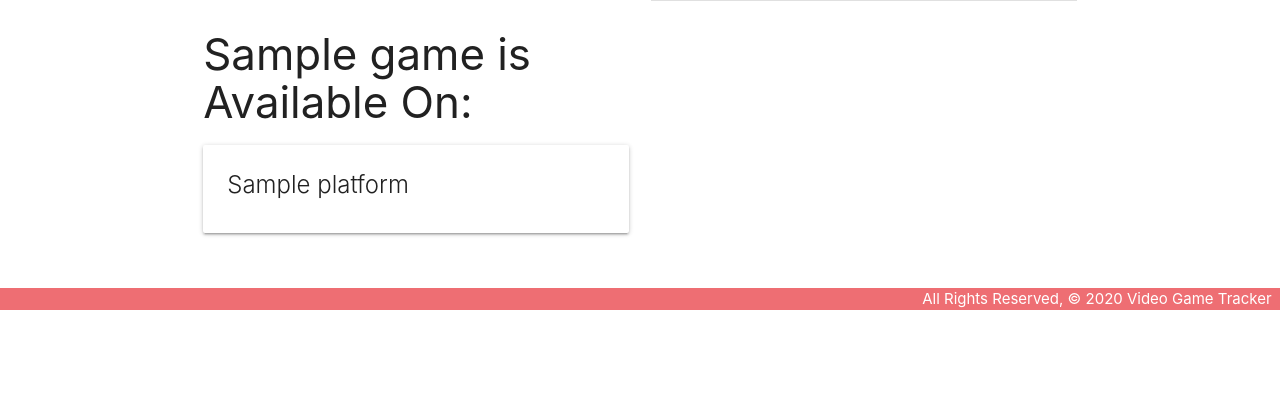
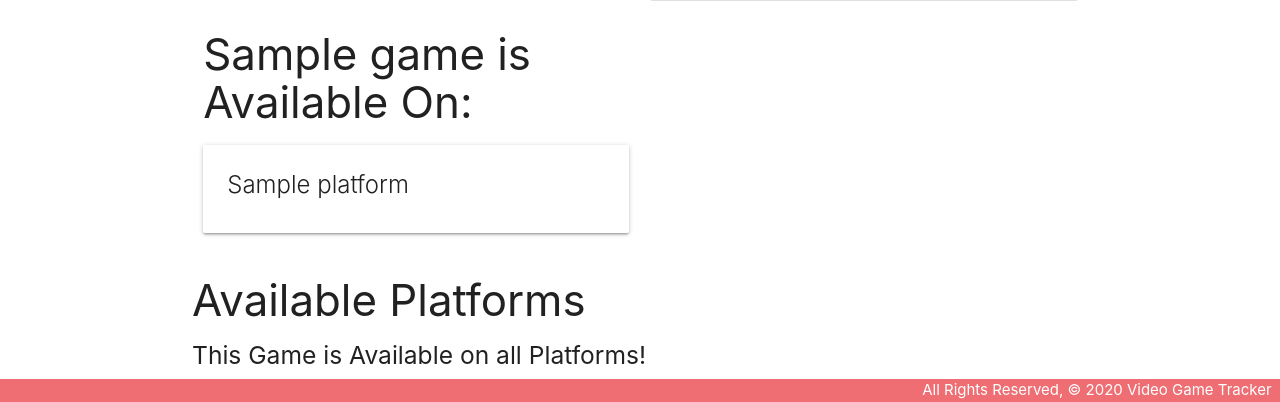
Before and after one commit to aaronl647/game-collector, a Django app: page /games/1/ in a window 1280 px wide. Shown: the part 677-1079 px from the top of the page. Before the commit the page ends 987 px from the top, so only its background shows below. Run offline with Django 3.2, Linux system fonts and the light colour scheme; tables that the repository leaves empty hold one stand-in row (values such as "Sample post").

Commit message:
have many to many relationship working

```diff
--- a/gamecollector/main_app/templates/games/detail.html
+++ b/gamecollector/main_app/templates/games/detail.html
@@ -37,7 +37,7 @@
         {% for playtime in game.playtime_set.all %}
         <tr>
           <td>{{playtime.date}}</td>
-          <td class ="SumOfHours">{{playtime.hours_played}}</td>
+          <td class="SumOfHours">{{playtime.hours_played}}</td>
           <td>{{playtime.get_completed_display}}</td>
         </tr>
         {% endfor %}
@@ -50,25 +50,46 @@
     </table>
   </div>
   <hr>
-<div class="row">
+    <div class="col s6">
+      <h3>{{ game.name }} is Available On: </h3>
+      {% if game.platform.count %}
+      {% for platform in game.platform.all %}
+      <div class="card">
+        <div class="card-content">
+          <span class="card-title">
+            {{ platform.name }}
+          </span>
+        </div>
+      </div>
+      {% endfor %}
+      {% else %}
+      <h5>Platforms TBD</h5>
+      {% endif %}
+    </div>
+  </div>
+  <!-- Available toys will come after this line -->
   <div class="col s6">
-    <h3>{{ game.name }} is Available On: </h3>
-    {% if game.platform.count %}
-      {% for platform in game.platform.all %}
-        <div class="card"></div>
+    <h3>Available Platforms</h3>
+    {% if platform.count %}
+      {% for platform in platform.all %}
         <div class="card">
           <div class="card-content">
             <span class="card-title">
               {{ platform.name }}
             </span>
+          <div class="card-action">
+            <form action="{% url 'assoc_platform' game.id platform.id %}" method="post">
+                {% csrf_token %}
+              <button type="submit" class="btn">Add</button>
+            </form>
           </div>
         </div>
       {% endfor %}
     {% else %}
-      <h5>Platforms TBD</h5>
+      <h5> This Game is Available on all Platforms!</h5>
     {% endif %}
   </div>
-</div>
+
 <script>
   var dateEl = document.getElementById('id_date');
   M.Datepicker.init(dateEl, {
@@ -80,7 +101,6 @@
 
   var selectEl = document.getElementById('id_completed');
   M.FormSelect.init(selectEl);
-
 </script>
 
 {% endblock %}
--- a/gamecollector/main_app/urls.py
+++ b/gamecollector/main_app/urls.py
@@ -1,5 +1,5 @@
 from django.urls import path
-from .views import home, about, games_index, games_detail, add_playtime, GamesCreate, GamesUpdate, GamesDelete
+from .views import home, about, games_index, games_detail, add_playtime, assoc_platform, GamesCreate, GamesUpdate, GamesDelete
 
 urlpatterns = [
     path('', home, name='home'),
@@ -7,6 +7,7 @@ urlpatterns = [
     path('games/', games_index, name='index'),
     path('games/<int:games_id>/', games_detail, name='detail'),
     path('games/<int:games_id>/add_playtime/', add_playtime, name='add_playtime'),
+    path('games/<int:games_id>/assoc_platform/<int:platform_id>/', assoc_platform, name='assoc_platform'),
     path('games/create/', GamesCreate.as_view(), name='games_create'),
     path('games/<int:pk>/update', GamesUpdate.as_view(), name='games_update'),
     path('games/<int:pk>/delete', GamesDelete.as_view(), name='games_delete'),
--- a/gamecollector/main_app/views.py
+++ b/gamecollector/main_app/views.py
@@ -1,7 +1,7 @@
 from django.shortcuts import render, redirect
 from django.http import HttpResponse
 from django.views.generic.edit import CreateView, UpdateView, DeleteView
-from .models import Games
+from .models import Games, Platform
 from .forms import PlayTimeForm
 
 class GamesCreate(CreateView):
@@ -31,9 +31,12 @@ def games_index(request):
 
 def games_detail(request, games_id):
     game = Games.objects.get(id=games_id)
+    games_not_on_platform = Platform.objects.exclude(id__in = game.platform.all().values_list('id'))
     playtime_form = PlayTimeForm()
-    return render(request, 'games/detail.html', { 'game' : game,
-    'playtime_form': playtime_form })
+    return render(request, 'games/detail.html', {
+        'game' : game,
+        'playtime_form': playtime_form,
+        'platform': games_not_on_platform})
 
 def add_playtime(request, games_id):
     form = PlayTimeForm(request.POST)
@@ -42,3 +45,7 @@ def add_playtime(request, games_id):
         new_playtime.games_id = games_id
         new_playtime.save()
     return redirect('detail', games_id = games_id)
+
+def assoc_platform(request, games_id, platform_id):
+    Games.objects.get(id=games_id).platform.add(platform_id)
+    return redirect('detail', games_id=games_id)
```
